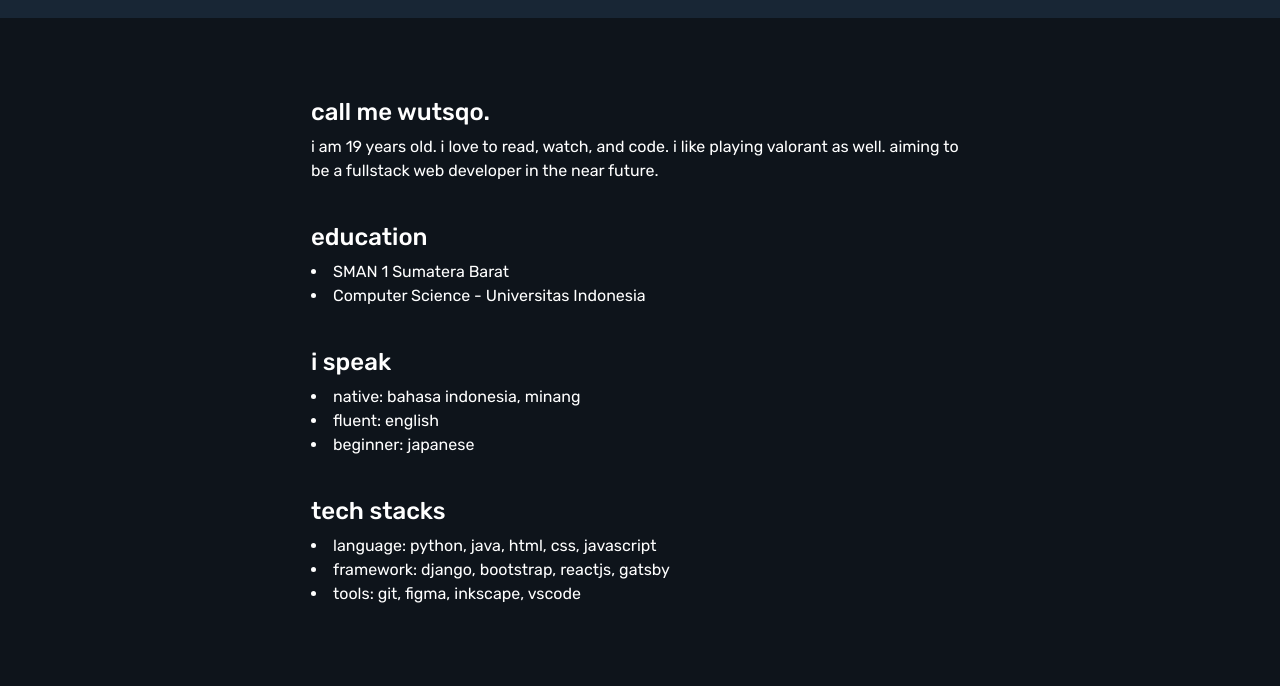
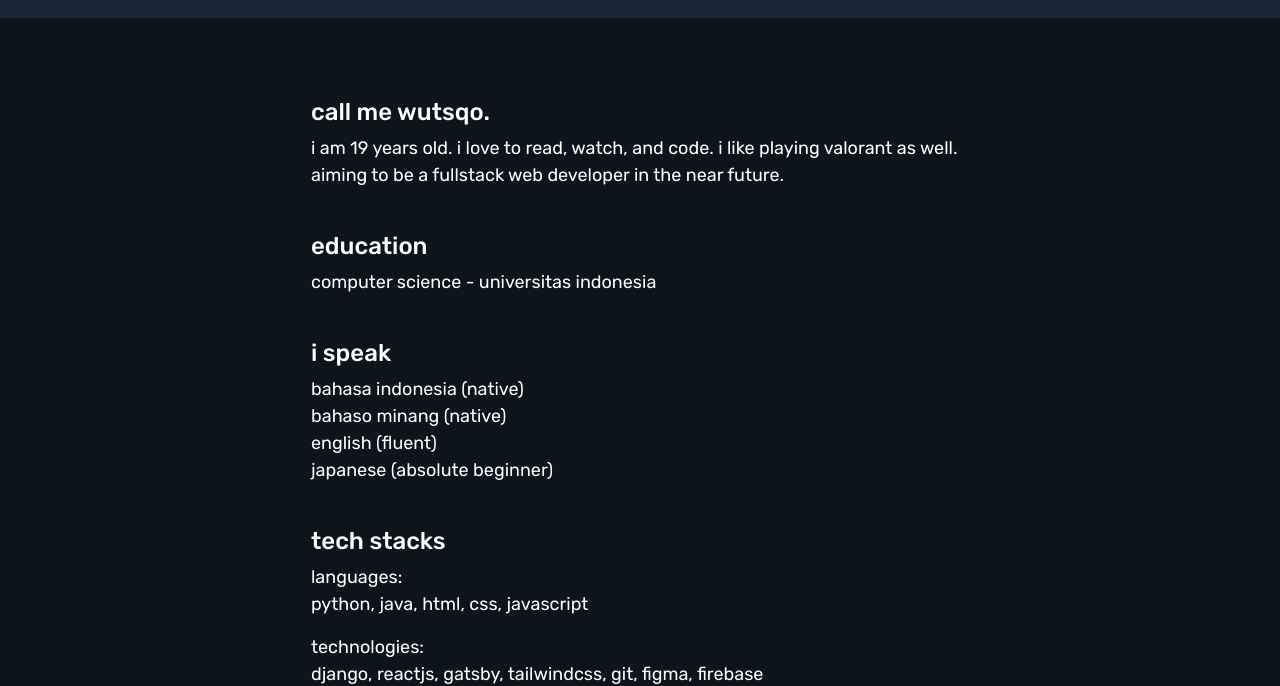
Before and after one commit to wutsqo/portfolio, a Gatsby site: page /about in a window 1280 px wide. Shown: the part 124-810 px from the top of the page. Built offline with nearby package versions, Linux system fonts and the light colour scheme; Gatsby itself is replaced by a stand-in of ours.

Commit message:
change about page

```diff
--- a/src/pages/about.js
+++ b/src/pages/about.js
@@ -9,7 +9,7 @@ const AboutPage = () => {
       <Head title="About" />
       <Container className="my-3">
         <Row>
-          <Col>
+          <Col style={{ fontSize: "large" }}>
             <h4>call me wutsqo.</h4>
             <p>
               i am 19 years old. i love to read, watch, and code. i like playing
@@ -19,24 +19,29 @@ const AboutPage = () => {
             <br />
             <h4>education</h4>
             <p>
-              <li>SMAN 1 Sumatera Barat</li>
-              <li>Computer Science - Universitas Indonesia</li>
+              <p>computer science - universitas indonesia</p>
             </p>
             <br />
             <h4>i speak</h4>
             <p>
-              <li>native: bahasa indonesia, minang</li>
-              <li>fluent: english</li>
-              <li>beginner: japanese</li>
+              bahasa indonesia (native) <br />
+              bahaso minang (native) <br />
+              english (fluent) <br />
+              japanese (absolute beginner) <br />
             </p>
             <br />
             <h4>tech stacks</h4>
             <p>
-              <li>language: python, java, html, css, javascript</li>
-              <li>framework: django, bootstrap, reactjs, gatsby</li>
-              <li>tools: git, figma, inkscape, vscode</li>
+              languages: <br />
+              python, java, html, css, javascript
+            </p>
+            <p>
+              technologies: <br /> django, reactjs, gatsby, tailwindcss, git,
+              figma, firebase
             </p>
             <br />
+            <h4>favorite artist</h4>
+            <p>yorushika, yoasobi, twice</p>
           </Col>
         </Row>
       </Container>
```
